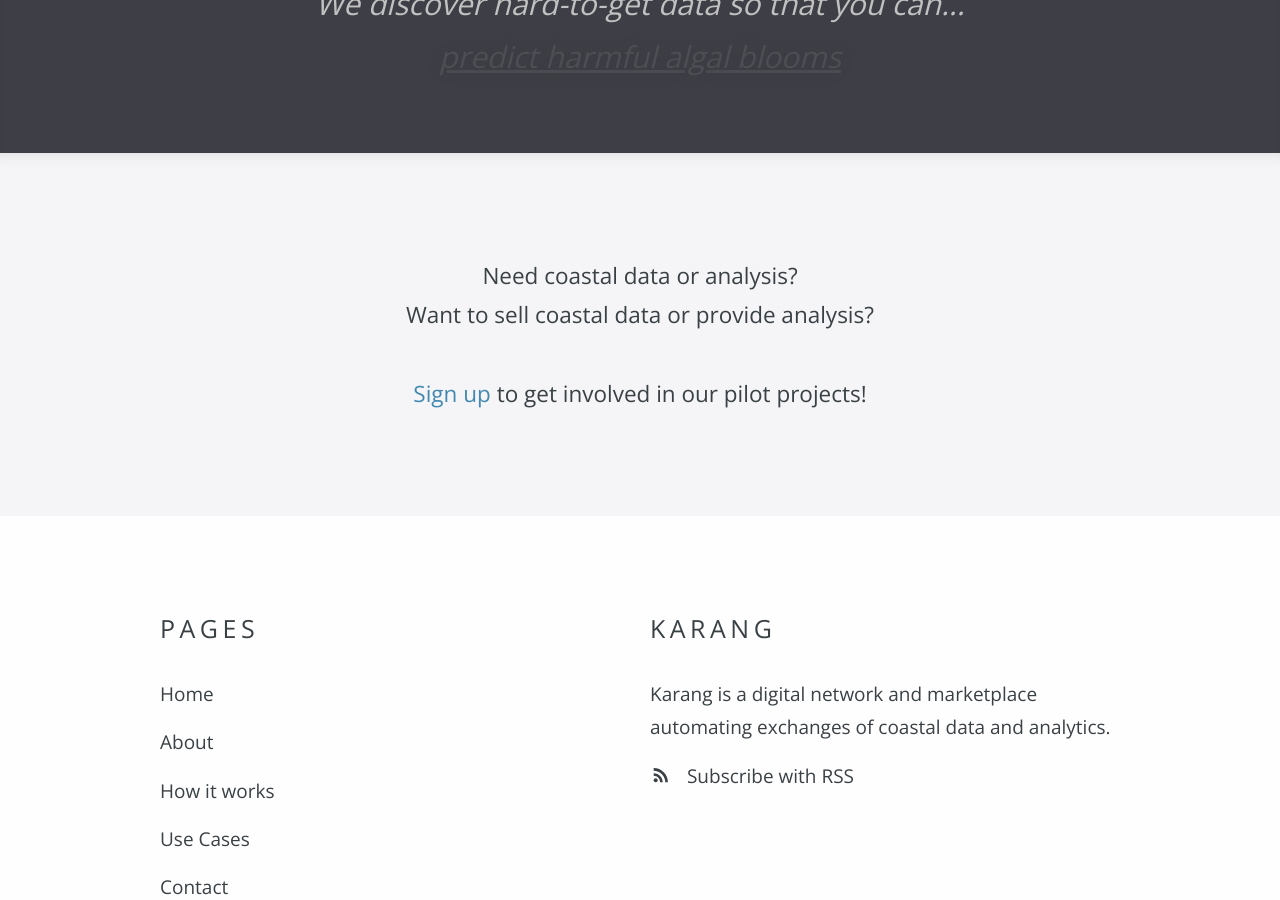
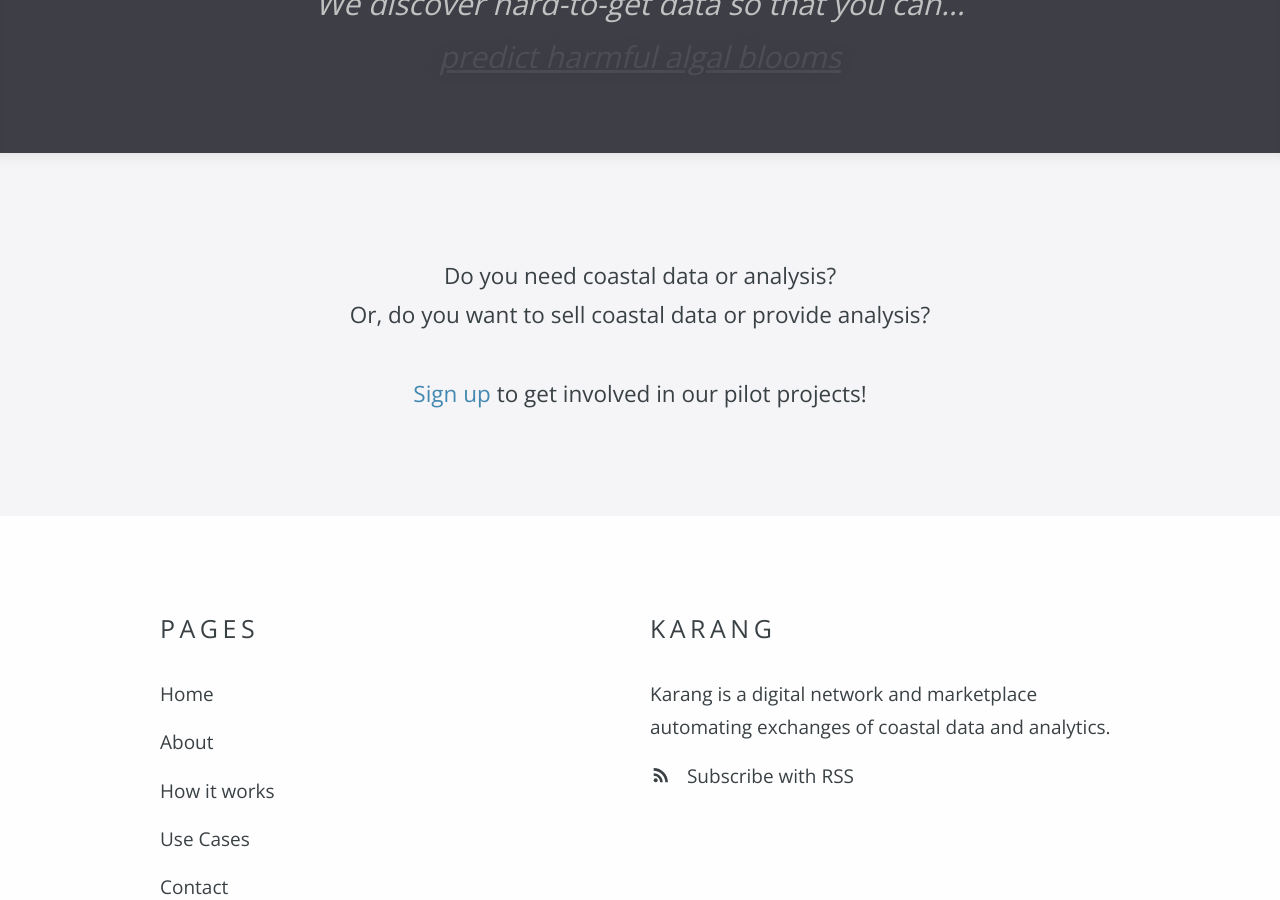
Before and after one commit to SSOATeam/website, a Jekyll site: the page built from index.html, in a window 1280 px wide and 900 px high, scrolled down 512 px. Built offline with Jekyll 4.4.1, drawn with Linux system fonts in a browser that asks for light colours; nearby versions of some CDN libraries; the list of posts is cut into pages by our own code.

Commit message:
Update homepage copy.

```diff
--- a/index.html
+++ b/index.html
@@ -24,7 +24,7 @@
 <div class="editable">
   <p>
     <center>
-      Need coastal data or analysis? <br>Want to sell coastal data or provide analysis?</br>
+      Do you need coastal data or analysis? <br>Or, do you want to sell coastal data or provide analysis?</br>
       <br>
       <a target="_blank" href='https://form.jotform.com/201806959542159'>Sign up</a>
       to get involved in our pilot projects!</br></center>
```
